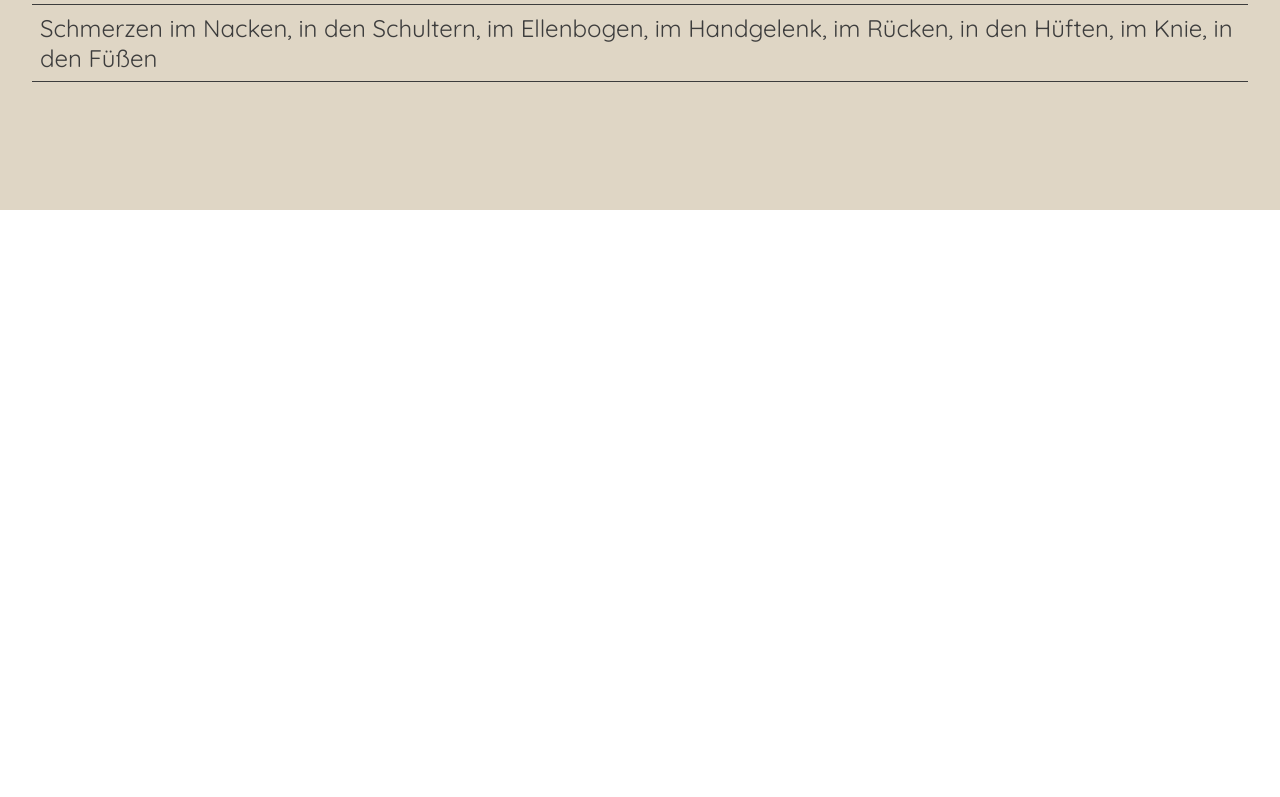
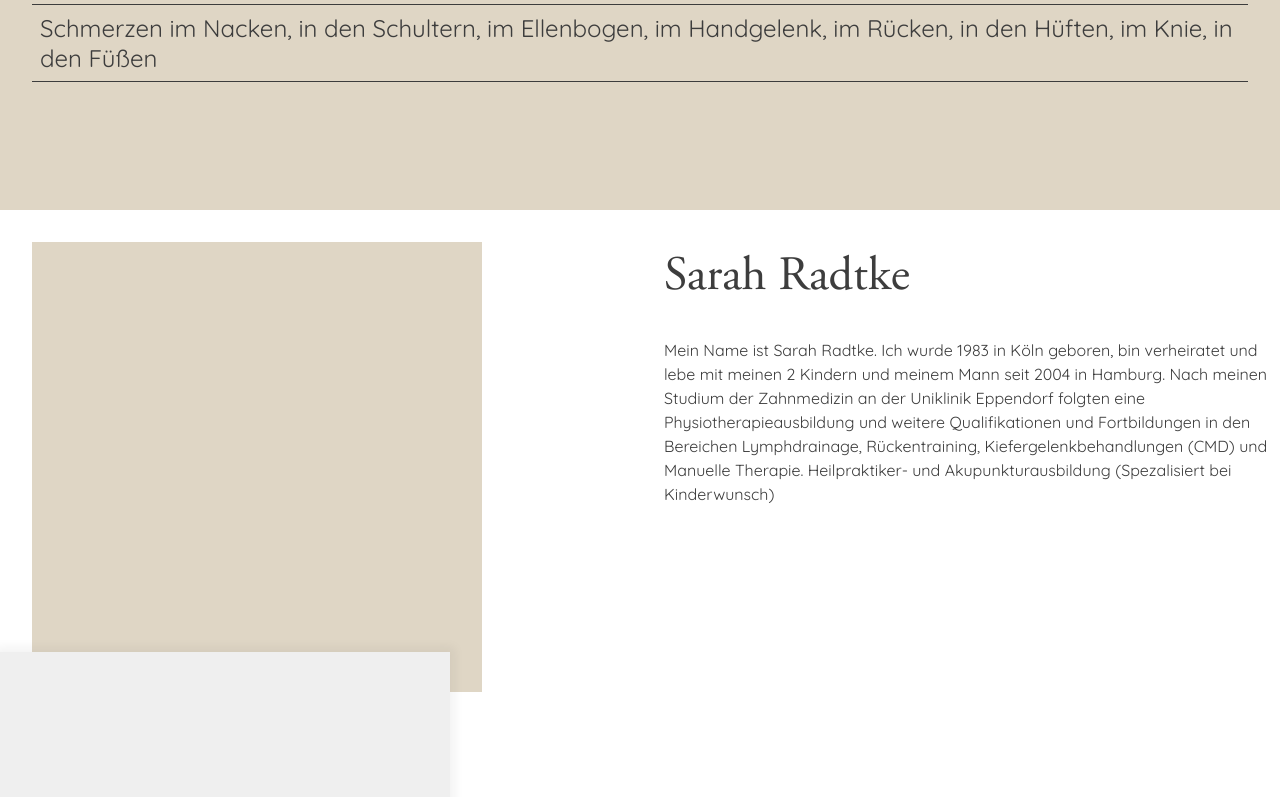
Before and after one commit to M-WRI/sarah-radtke, a Next.js app: page / in a window 1280 px wide. Shown: the part 2000-2797 px from the top of the page. Before the commit the page ends 2210 px from the top, so only its background shows below. Built offline with nearby package versions, Linux system fonts and the light colour scheme.

Commit message:
photobox done

```diff
--- /dev/null
+++ b/animation/photoBoxAnimation.ts
@@ -0,0 +1,27 @@
+export const animation = {
+  head: {
+    y: 0,
+    opacity: 1,
+    transition: {
+      ease: [0.7, 0.135, 0.235, 0.99],
+      duration: 0.5,
+    },
+  },
+  text: {
+    y: 0,
+    opacity: 1,
+    transition: {
+      delay: 0.1,
+      ease: [0.7, 0.135, 0.235, 0.99],
+      duration: 0.5,
+    },
+  },
+  link: {
+    opacity: 1,
+    transition: {
+      delay: 0.2,
+      ease: [0.7, 0.135, 0.235, 0.99],
+      duration: 0.5,
+    },
+  },
+};
--- a/api/home.json
+++ b/api/home.json
@@ -21,8 +21,9 @@
     }
   ],
   "personalData": {
-    "headline": "Sarah Radtke",
+    "title": "Sarah Radtke",
     "text": "Mein Name ist Sarah Radtke. Ich wurde 1983 in Köln geboren, bin verheiratet und lebe mit meinen 2 Kindern und meinem Mann seit 2004 in Hamburg. Nach meinen Studium der Zahnmedizin an der Uniklinik Eppendorf folgten eine Physiotherapieausbildung und weitere Qualifikationen und Fortbildungen in den Bereichen Lymphdrainage, Rückentraining, Kiefergelenkbehandlungen (CMD) und Manuelle Therapie. Heilpraktiker- und Akupunkturausbildung (Spezalisiert bei Kinderwunsch)",
-    "slug": "#"
+    "link": "#",
+    "img": "#"
   }
 }
--- a/components/Headline.component.tsx
+++ b/components/Headline.component.tsx
@@ -7,7 +7,7 @@ export const Headline = ({
   children,
   type = "h2",
   margin = true,
-  center = true,
+  center = false,
 }: IHeadlineProps) => {
   const headType = (type: THeadlineType) => {
     switch (type) {
--- /dev/null
+++ b/components/PhotoBox.component.tsx
@@ -0,0 +1,121 @@
+import { useEffect, useRef, useState } from "react";
+import { motion, useAnimation } from "framer-motion";
+import { useInView } from "react-intersection-observer";
+// COMPONENTS
+import { Headline } from "./Headline.component";
+import { Text } from "./Text.component";
+// ANIMATION
+import { animation } from "../animation/photoBoxAnimation";
+// TYPES
+import { IPhotoBoxProps } from "../types/photoBox.types";
+// STYLES
+import styles from "../styles/PhotoBox.module.scss";
+
+export const PhotoBox = ({
+  title,
+  text,
+  img,
+  link,
+  invert = false,
+}: IPhotoBoxProps) => {
+  const [innerHeight, setInnerHeight] = useState<number>();
+  const [innerWidth, setInnerWidth] = useState<number>();
+  const [offsetY, setOffsetY] = useState<number>();
+  const [scroll, setScroll] = useState<number>();
+
+  const reference = useRef<HTMLInputElement>(null);
+  const { ref, inView } = useInView({
+    threshold: 0.5,
+  });
+
+  const handleScroll = () => {
+    if (reference.current) {
+      setOffsetY(reference.current.getBoundingClientRect().top);
+    }
+  };
+
+  const handleScreenSize = () => {
+    setInnerHeight(window.innerHeight);
+    setInnerWidth(window.innerWidth);
+  };
+
+  useEffect(() => {
+    setInnerHeight(window.innerHeight);
+    if (reference.current) {
+      setOffsetY(reference.current.getBoundingClientRect().top);
+      setInnerWidth(window.innerWidth);
+    }
+
+    window.addEventListener("scroll", handleScroll);
+    window.addEventListener("resize", handleScreenSize);
+
+    return () => {
+      window.removeEventListener("scroll", handleScroll);
+      window.removeEventListener("resize", handleScreenSize);
+    };
+  }, []);
+
+  const headCtrl = useAnimation();
+  const textCtrl = useAnimation();
+  const linkCtrl = useAnimation();
+
+  useEffect(() => {
+    if (offsetY && innerHeight) {
+      setScroll(offsetY - innerHeight);
+    }
+  }, [innerHeight, offsetY]);
+
+  useEffect(() => {
+    if (inView) {
+      headCtrl.start("head");
+      textCtrl.start("text");
+      linkCtrl.start("link");
+    }
+  }, [inView, headCtrl, textCtrl, linkCtrl]);
+
+  console.log(innerWidth);
+
+  return (
+    <section
+      ref={reference}
+      className={`${styles.container} ${invert && styles.invert}`}
+    >
+      <div className={styles.imageContainer}>
+        <div className={styles.bgImageElement}></div>
+        <div>
+          {scroll && offsetY && (
+            <div
+              className={styles.imageWrapper}
+              style={{
+                transform: `translateY(${scroll < 1 && offsetY * 0.2}px)`,
+              }}
+            ></div>
+          )}
+        </div>
+      </div>
+
+      <div ref={ref} className={styles.contentBox}>
+        <motion.div
+          initial={{ y: "50%", opacity: 0 }}
+          variants={animation}
+          animate={headCtrl}
+        >
+          {innerWidth && (
+            <Headline type="h1" center={innerWidth <= 830 ? true : false}>
+              {title}
+            </Headline>
+          )}
+        </motion.div>
+        <motion.div
+          initial={{ y: "50%", opacity: 0 }}
+          variants={animation}
+          animate={textCtrl}
+        >
+          {innerWidth && (
+            <Text center={innerWidth <= 830 ? true : false}>{text}</Text>
+          )}
+        </motion.div>
+      </div>
+    </section>
+  );
+};
--- a/components/ServiceGallery.component.tsx
+++ b/components/ServiceGallery.component.tsx
@@ -1,4 +1,4 @@
-import { useState } from "react";
+import { useEffect, useRef, useState } from "react";
 import { motion } from "framer-motion";
 // DATA
 import data from "../api/serviceGallery.json";
@@ -40,13 +40,11 @@ export const ServiceGallery = (): JSX.Element => {
         </ul>
       </div>
       <div className={styles.contentContainer}>
-        {data.map((article: IArticleData) => (
-          <>
+        {data.map(
+          (article: IArticleData): JSX.Element => (
+            <div key={article.id}>
               {article.id === index && (
-              <div
-                key={`article-${article.id}`}
-                className={styles.articleContainer}
-              >
+                <div className={styles.articleContainer}>
                   <div className={styles.imageContainer}>
                     <motion.div
                       initial={{ y: "100%" }}
@@ -70,8 +68,9 @@ export const ServiceGallery = (): JSX.Element => {
                   </motion.div>
                 </div>
               )}
-          </>
-        ))}
+            </div>
+          )
+        )}
       </div>
     </div>
   );
--- a/pages/index.tsx
+++ b/pages/index.tsx
@@ -4,11 +4,12 @@ import data from "../api/home.json";
 // COMPONENTS
 import { Hero } from "../components/Hero.component";
 import { ServiceGallery } from "../components/ServiceGallery.component";
+import { InfoBox } from "../components/InfoBox.component";
 // TYPES
 import type { NextPage } from "next";
 // TEST ELEMENTS
 import testImg from "../img/test_img.jpeg";
-import { InfoBox } from "../components/InfoBox.component";
+import { PhotoBox } from "../components/PhotoBox.component";
 
 const Home: NextPage = () => {
   const image = testImg;
@@ -27,6 +28,12 @@ const Home: NextPage = () => {
         text={data.symptomData.text}
         list={data.list}
       />
+      <PhotoBox
+        title={data.personalData.title}
+        text={data.personalData.text}
+        img={data.personalData.img}
+        link={data.personalData.link}
+      />
     </div>
   );
 };
--- /dev/null
+++ b/styles/PhotoBox.module.scss
@@ -0,0 +1,100 @@
+.container {
+  display: grid;
+  grid-template-columns: repeat(2, 1fr);
+  grid-gap: 3rem;
+
+  .imageContainer {
+    position: relative;
+    display: inline-block;
+
+    .imageWrapper {
+      position: relative;
+      width: 450px;
+      height: 450px;
+      background: var(--demo-image-color);
+      box-shadow: var(--box-shadow);
+      z-index: 1;
+    }
+
+    .bgImageElement {
+      width: 450px;
+      height: 450px;
+      background: var(--primary-color-light);
+      position: absolute;
+      z-index: 0;
+      transform: translate(2rem, 2rem);
+    }
+  }
+
+  .contentBox {
+    padding: 2rem 0;
+
+    .link {
+      font-family: var(--text-font);
+      font-size: var(--text-size);
+      font-weight: bold;
+      color: var(--secondary-color-dark);
+    }
+  }
+
+  &.invert {
+    .imageContainer {
+      order: 2;
+
+      .imageWrapper {
+        right: -2rem;
+        margin-right: 2rem;
+      }
+
+      .bgImageElement {
+        transform: translate(0rem, 2rem);
+      }
+    }
+
+    .contentBox {
+      order: 1;
+    }
+  }
+}
+
+@media (max-width: 830px) {
+  .container {
+    grid-template-columns: repeat(1, 1fr);
+    justify-items: center;
+
+    .imageContainer {
+      transform: translateX(-1rem);
+    }
+
+    &.invert {
+      .imageContainer {
+        order: 1;
+
+        .imageWrapper {
+          margin-right: unset;
+        }
+      }
+
+      .contentBox {
+        order: 2;
+      }
+    }
+  }
+}
+
+@media (max-width: 520px) {
+  .container {
+    .imageContainer {
+      .imageWrapper {
+        position: relative;
+        width: 80vw;
+        height: 80vw;
+      }
+
+      .bgImageElement {
+        width: 80vw;
+        height: 80vw;
+      }
+    }
+  }
+}
```
Also changed, not shown: types/photoBox.types.ts (added, +7 -0 lines). Lines whose indentation alone changed are shown as unchanged.
